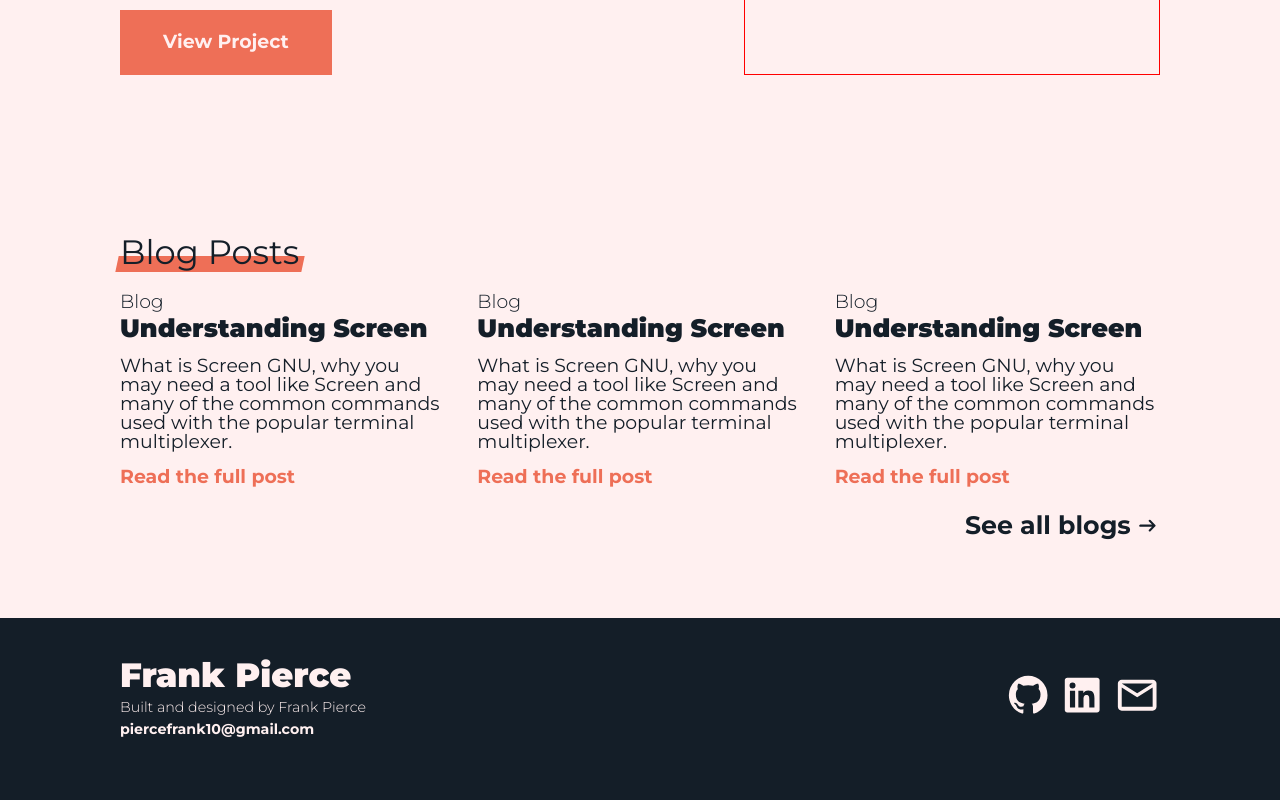
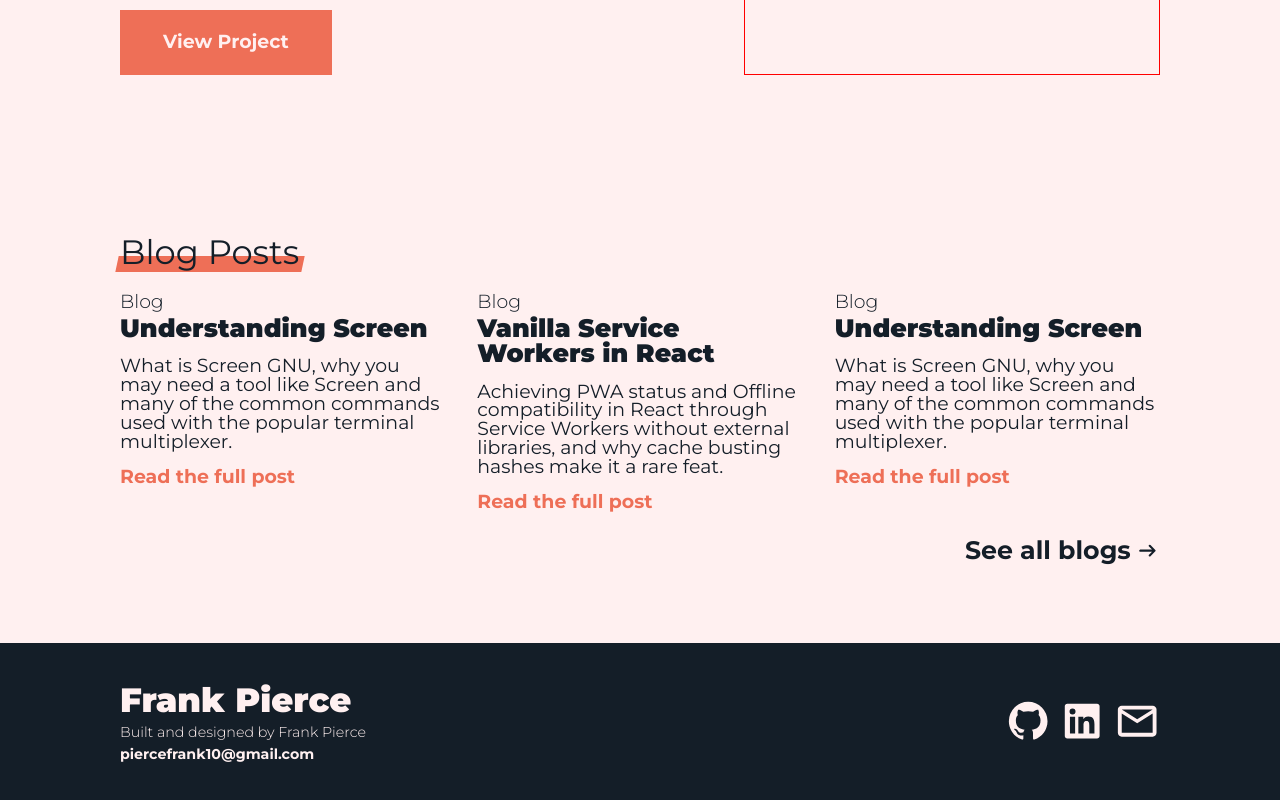
Before and after one commit to llleeeaaannn/portfolio, a React (Create React App) app: page / in a window 1280 px wide. Shown: the part 2737-3537 px from the top of the page. Before the commit the page ends 3513 px from the top, so only its background shows below. Built offline with nearby package versions, Linux system fonts and the light colour scheme.

Commit message:
Added new blog data

```diff
--- a/src/components/bloglist.js
+++ b/src/components/bloglist.js
@@ -1,6 +1,6 @@
 import styles from '../styles/bloglist.module.css';
 import BlogOverview from './blogoverview';
-import { screenBlogData } from '../data/blogData';
+import { screenBlogData, vanillaSWBlogData } from '../data/blogData';
 
 const BlogList = () => {
 
@@ -9,7 +9,7 @@ const BlogList = () => {
       <h2>Blog Posts</h2>
       <div className={styles.blogContainer}>
         <BlogOverview data={screenBlogData}/>
-        <BlogOverview data={screenBlogData}/>
+        <BlogOverview data={vanillaSWBlogData}/>
         <BlogOverview data={screenBlogData}/>
       </div>
       <a className={styles.allBlogs} href="https://medium.com/@piercefrank10" rel="noopener noreferrer" target="_blank">
--- a/src/data/blogData.js
+++ b/src/data/blogData.js
@@ -5,4 +5,11 @@ const screenBlogData = {
   type: 'Blog'
 }
 
-export { screenBlogData }
+const vanillaSWBlogData = {
+  name: 'Vanilla Service Workers in React',
+  description: 'Achieving PWA status and Offline compatibility in React through Service Workers without external libraries, and why cache busting hashes make it a rare feat.',
+  link: 'https://piercefrank10.medium.com/vanilla-service-workers-in-react-89fc604339d0',
+  type: 'Blog'
+}
+
+export { screenBlogData, vanillaSWBlogData }
```
